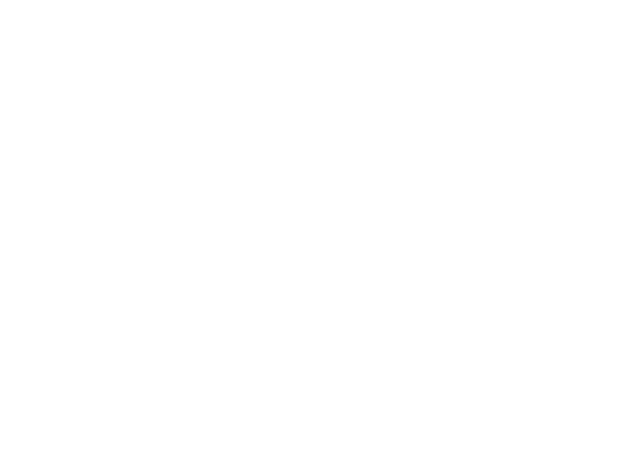
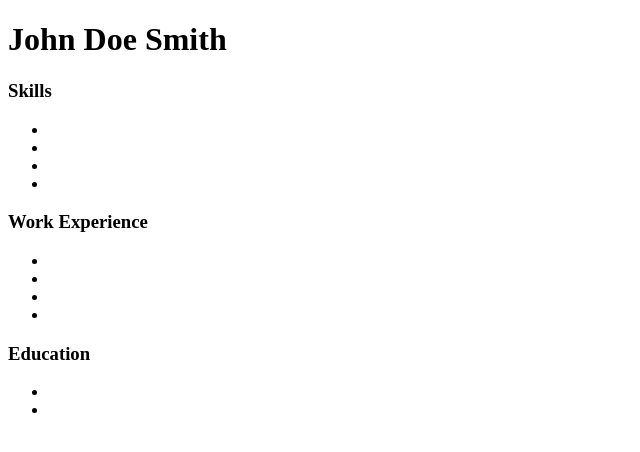
Before and after one commit to KeturahDev/johndoe, a plain HTML site: page index.html in a window 1280 px wide. Shown: the whole page, without its empty margins (0-640 px from the left). Drawn offline with Linux system fonts and the light colour scheme.

Commit message:
add format for list items

```diff
--- a/index.html
+++ b/index.html
@@ -8,6 +8,33 @@
   <title>Resume</title>
 </head>
 <body>
+  <h1>John Doe Smith</h1>
+<div>
+  <h3>Skills</h3>
+    <ul>
+      <li></li>
+      <li></li>
+      <li></li>
+      <li></li>
+    </ul>
+  </div>
+  <div>
+  <h3>Work Experience</h3>
+  <ul>
+    <li></li>
+    <li></li>
+    <li></li>
+    <li></li>
+  </ul>
+</div>
+<div>
+<h3>Education</h3>
+<ul>
+  <li></li>
+  <li></li>
+</ul>
+</div>
+
 
 </body>
 </html>
```
Also changed, not shown: 1 other file.
